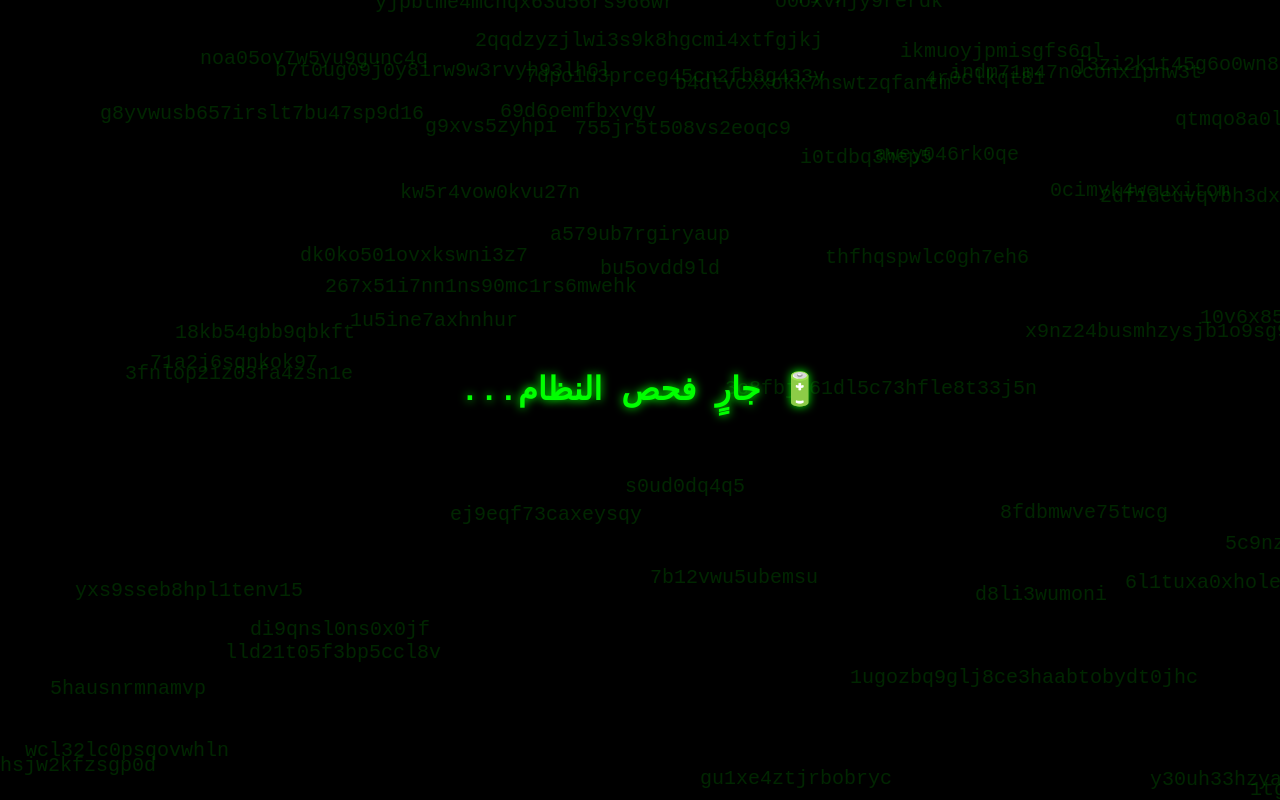
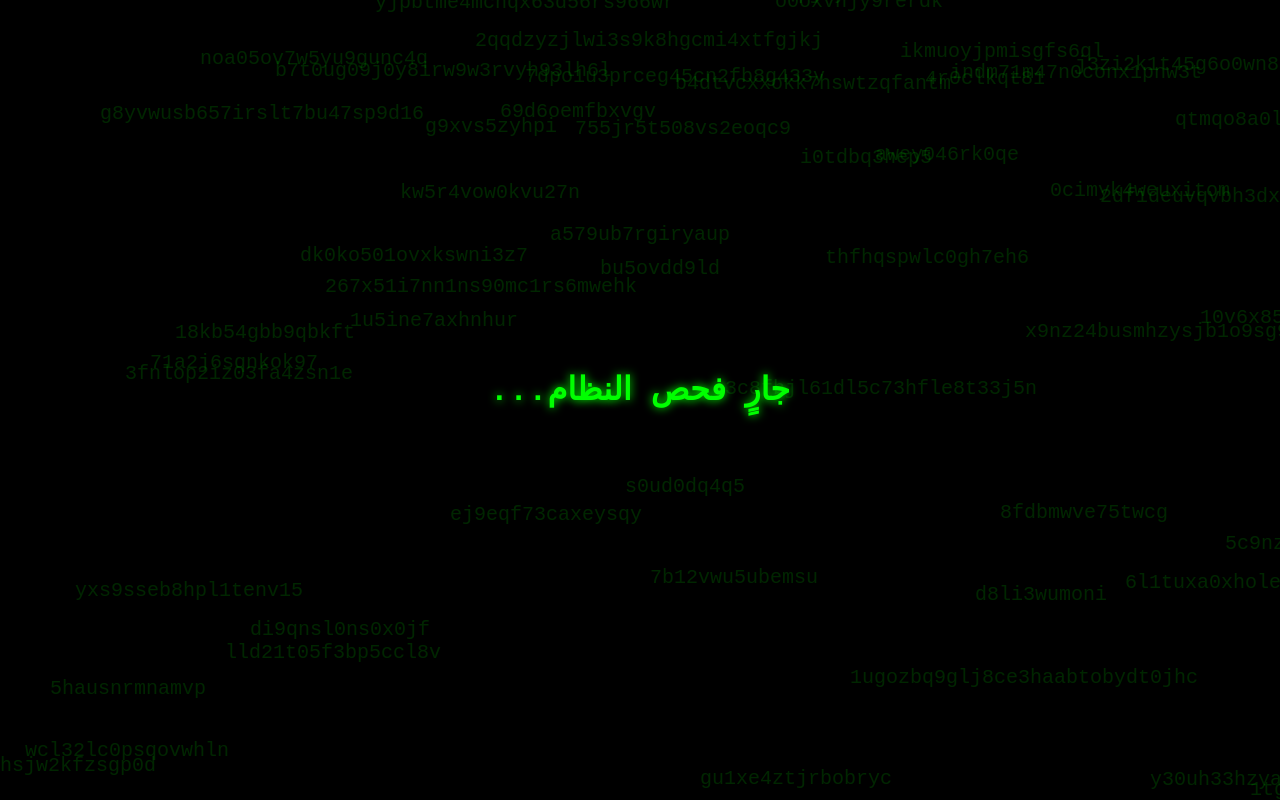
Before and after one commit to johnlatif19/gasser-ahmed, a website: page index.html in a window 1280 px wide. Drawn offline with Linux system fonts and the light colour scheme.

Commit message:
Update index.html

```diff
--- a/index.html
+++ b/index.html
@@ -75,7 +75,7 @@
 
   <div id="main-container">
     <div id="status-content">
-      <h1 id="main-heading">🔋 جارٍ فحص النظام...</h1>
+      <h1 id="main-heading"> جارٍ فحص النظام...</h1>
       <p id="api-status" class="blink">>>> جارٍ سحب البيانات...</p>
     </div>
   </div>
```
